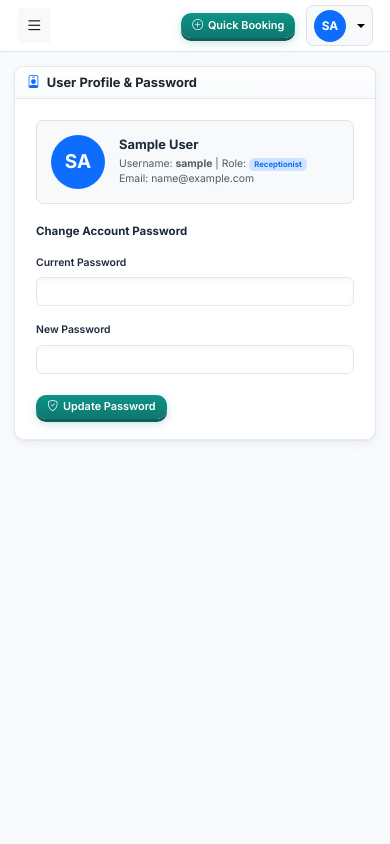
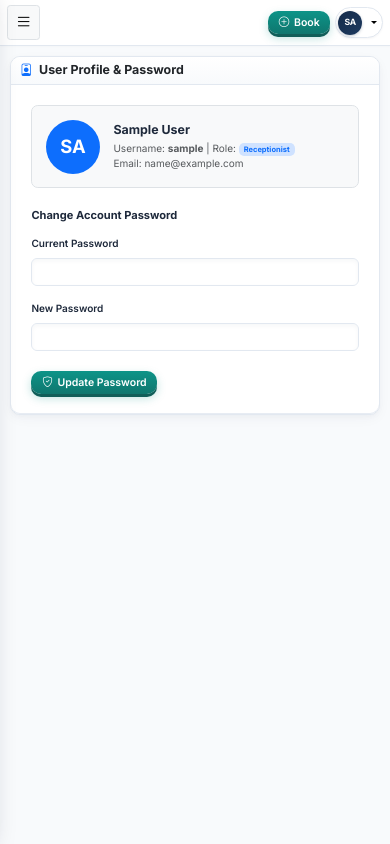
Before and after one commit to chirag1981/hotel-rooms-management, a Flask app: page /auth/profile in a window 390 px wide. Run offline with Flask 3, Linux system fonts and the light colour scheme; the visitor is signed in with stand-in values (Sample User, id 1); data comes from the database, SQL or seed files in the repository.

Commit message:
Make user profile pill compact and improve mobile sidebar and responsive layout

```diff
--- a/static/css/custom.css
+++ b/static/css/custom.css
@@ -176,7 +176,7 @@ h6, .h6 { font-size: 0.82rem; }
 
 /* Top Navbar */
 .app-topbar {
-  height: 52px;
+  height: 50px;
   background: var(--bg-surface);
   border-bottom: 1px solid var(--border-light);
   padding: 0 1.25rem;
@@ -184,12 +184,99 @@ h6, .h6 { font-size: 0.82rem; }
   align-items: center;
   justify-content: space-between;
   box-shadow: 0 1px 2px rgba(15, 23, 42, 0.02);
+  z-index: 90;
 }
 
 .topbar-actions {
   display: flex;
   align-items: center;
-  gap: 0.75rem;
+  gap: 0.65rem;
+}
+
+/* User Profile Topbar Dropdown (Compact & Elegant) */
+.user-profile-btn {
+  display: inline-flex;
+  align-items: center;
+  gap: 0.45rem;
+  background: #FFFFFF;
+  border: 1px solid var(--border-light);
+  border-radius: var(--radius-pill);
+  padding: 0.2rem 0.55rem 0.2rem 0.25rem;
+  font-size: 0.75rem;
+  line-height: 1.15;
+  transition: var(--transition-smooth);
+  cursor: pointer;
+  box-shadow: 0 1px 2px rgba(15, 23, 42, 0.04);
+}
+
+.user-profile-btn:hover, .user-profile-btn:focus-visible {
+  background: #F8FAFC;
+  border-color: #CBD5E1;
+  box-shadow: 0 2px 5px rgba(15, 23, 42, 0.08);
+}
+
+.user-profile-avatar {
+  width: 26px;
+  height: 26px;
+  min-width: 26px;
+  border-radius: 50%;
+  background: linear-gradient(135deg, var(--color-navy) 0%, #1e3a5f 100%);
+  color: #FFFFFF;
+  font-weight: 700;
+  font-size: 0.68rem;
+  display: flex;
+  align-items: center;
+  justify-content: center;
+  box-shadow: 0 1px 3px rgba(20, 43, 74, 0.25);
+  letter-spacing: -0.02em;
+}
+
+.user-profile-details {
+  text-align: left;
+  max-width: 120px;
+}
+
+.user-profile-name {
+  font-size: 0.74rem;
+  font-weight: 700;
+  color: var(--text-primary);
+  line-height: 1.1;
+  white-space: nowrap;
+  overflow: hidden;
+  text-overflow: ellipsis;
+}
+
+.user-profile-role {
+  font-size: 0.60rem;
+  font-weight: 600;
+  color: var(--text-secondary);
+  background: #F1F5F9;
+  border: 1px solid #E2E8F0;
+  border-radius: 3px;
+  padding: 0 0.28rem;
+  display: inline-block;
+  line-height: 1.2;
+}
+
+.dropdown-menu {
+  font-size: 0.76rem;
+  border-radius: var(--radius-md);
+  border: 1px solid var(--border-light);
+  box-shadow: 0 4px 16px rgba(15, 23, 42, 0.08);
+}
+
+.dropdown-item {
+  border-radius: var(--radius-sm);
+  padding: 0.35rem 0.65rem;
+  font-size: 0.76rem;
+  font-weight: 500;
+  color: var(--text-primary);
+  transition: background 0.15s ease;
+}
+
+.dropdown-item:hover, .dropdown-item:focus {
+  background: #F8FAFC;
+  color: var(--color-teal);
 }
 
 /* ==========================================================================
@@ -669,8 +756,25 @@ h6, .h6 { font-size: 0.82rem; }
 /* ==========================================================================
    Print & Responsive Styles
    ========================================================================== */
+.sidebar-backdrop {
+  position: fixed;
+  inset: 0;
+  background: rgba(15, 23, 42, 0.5);
+  backdrop-filter: blur(2px);
+  -webkit-backdrop-filter: blur(2px);
+  z-index: 1040;
+  opacity: 0;
+  visibility: hidden;
+  transition: opacity 0.25s ease, visibility 0.25s ease;
+}
+
+.sidebar-backdrop.show {
+  opacity: 1;
+  visibility: visible;
+}
+
 @media print {
-  .app-sidebar, .app-topbar, .btn-3d, .no-print {
+  .app-sidebar, .app-topbar, .btn-3d, .no-print, .sidebar-backdrop {
     display: none !important;
   }
   body, .app-main, .app-wrapper {
@@ -684,14 +788,64 @@ h6, .h6 { font-size: 0.82rem; }
   }
 }
 
-@media (max-width: 992px) {
+@media (max-width: 991.98px) {
   .app-sidebar {
     position: fixed;
-    left: -250px;
+    left: -260px;
     top: 0;
     bottom: 0;
+    width: 245px;
+    z-index: 1050;
+    box-shadow: 4px 0 24px rgba(15, 23, 42, 0.25);
+    transition: left 0.25s cubic-bezier(0.4, 0, 0.2, 1);
   }
   .app-sidebar.show {
     left: 0;
   }
+  .app-topbar {
+    padding: 0 0.85rem;
+    height: 48px;
+  }
 }
+
+@media (max-width: 575.98px) {
+  html {
+    font-size: 13.5px;
+  }
+  .app-topbar {
+    padding: 0 0.55rem;
+    height: 46px;
+  }
+  .topbar-actions {
+    gap: 0.35rem;
+  }
+  .user-profile-btn {
+    padding: 0.15rem 0.35rem 0.15rem 0.15rem;
+  }
+  .user-profile-avatar {
+    width: 24px;
+    height: 24px;
+    min-width: 24px;
+    font-size: 0.64rem;
+  }
+  main.p-3 {
+    padding: 0.75rem !important;
+  }
+  .stat-card-3d {
+    min-height: 70px;
+    padding: 0.5rem 0.65rem;
+  }
+  .stat-value {
+    font-size: 1.05rem;
+  }
+  .room-grid {
+    grid-template-columns: repeat(auto-fill, minmax(140px, 1fr));
+    gap: 0.5rem;
+  }
+  .room-card-3d {
+    padding: 0.45rem 0.55rem;
+  }
+  .card-header-3d {
+    padding: 0.45rem 0.65rem;
+  }
+}
--- a/templates/base.html
+++ b/templates/base.html
@@ -28,10 +28,13 @@
                 <div class="brand-icon-3d">
                     <i class="bi bi-buildings"></i>
                 </div>
-                <div>
-                    <div class="brand-title">{{ hotel_settings.hotel_name if hotel_settings else 'Hotel Rooms Management' }}</div>
+                <div class="flex-grow-1 min-w-0">
+                    <div class="brand-title text-truncate">{{ hotel_settings.hotel_name if hotel_settings else 'Hotel Rooms Management' }}</div>
                     <div class="brand-subtitle">Hotel Management System</div>
                 </div>
+                <button class="btn btn-sm text-white-50 p-0 d-lg-none" id="sidebarCloseBtn" type="button" aria-label="Close sidebar">
+                    <i class="bi bi-x-lg fs-5"></i>
+                </button>
             </div>
 
             <nav class="sidebar-nav">
@@ -100,16 +103,19 @@
 
         </aside>
 
+        <!-- Sidebar backdrop for mobile -->
+        <div class="sidebar-backdrop d-lg-none" id="sidebarBackdrop"></div>
+
         <!-- Main Content Area -->
         <div class="app-main">
             <!-- Topbar -->
             <header class="app-topbar">
-                <div class="d-flex align-items-center gap-3">
-                    <button class="btn btn-sm btn-light d-lg-none" id="sidebarToggle" type="button" aria-label="Toggle menu">
+                <div class="d-flex align-items-center gap-2 gap-md-3">
+                    <button class="btn btn-sm btn-light border d-lg-none py-1 px-2" id="sidebarToggle" type="button" aria-label="Toggle menu">
                         <i class="bi bi-list fs-5"></i>
                     </button>
                     <div class="d-none d-md-flex align-items-center text-muted small">
-                        <i class="bi bi-clock me-1"></i>
+                        <i class="bi bi-clock me-1 text-teal"></i>
                         <span>{{ current_datetime.strftime('%A, %d %B %Y') }}</span>
                     </div>
                 </div>
@@ -117,26 +123,27 @@
                 <div class="topbar-actions">
                     <a href="{{ url_for('bookings.new') }}" class="btn-3d btn-3d-primary btn-sm">
                         <i class="bi bi-plus-circle"></i>
-                        <span>Quick Booking</span>
+                        <span class="d-none d-sm-inline">Quick Booking</span>
+                        <span class="d-sm-none">Book</span>
                     </a>
 
-                    <!-- User Profile Dropdown -->
+                    <!-- Compact User Profile Dropdown -->
                     <div class="dropdown">
-                        <button class="btn btn-light dropdown-toggle d-flex align-items-center gap-2 border rounded-3 py-1 px-2" type="button" data-bs-toggle="dropdown" aria-expanded="false">
-                            <div class="rounded-circle bg-primary text-white d-flex align-items-center justify-content-center fw-bold" style="width: 32px; height: 32px; font-size: 0.85rem;">
+                        <button class="user-profile-btn dropdown-toggle" type="button" data-bs-toggle="dropdown" aria-expanded="false" aria-label="User Account Menu">
+                            <div class="user-profile-avatar">
                                 {{ current_user.full_name[:2].upper() }}
                             </div>
-                            <div class="text-start d-none d-sm-block">
-                                <div class="fw-bold fs-7 lh-1">{{ current_user.full_name }}</div>
-                                <span class="badge bg-secondary-subtle text-secondary py-0" style="font-size: 0.68rem;">{{ current_user.role|capitalize }}</span>
+                            <div class="user-profile-details d-none d-sm-block">
+                                <div class="user-profile-name">{{ current_user.full_name }}</div>
+                                <span class="user-profile-role">{{ current_user.role|capitalize }}</span>
                             </div>
                         </button>
-                        <ul class="dropdown-menu dropdown-menu-end shadow-sm border">
-                            <li><a class="dropdown-item" href="{{ url_for('auth.profile') }}"><i class="bi bi-person me-2"></i>My Profile</a></li>
+                        <ul class="dropdown-menu dropdown-menu-end shadow-sm border py-1">
+                            <li><a class="dropdown-item" href="{{ url_for('auth.profile') }}"><i class="bi bi-person me-2 text-muted"></i>My Profile</a></li>
                             {% if current_user.is_admin %}
-                            <li><a class="dropdown-item" href="{{ url_for('settings.index') }}"><i class="bi bi-gear me-2"></i>System Settings</a></li>
+                            <li><a class="dropdown-item" href="{{ url_for('settings.index') }}"><i class="bi bi-gear me-2 text-muted"></i>System Settings</a></li>
                             {% endif %}
-                            <li><hr class="dropdown-divider"></li>
+                            <li><hr class="dropdown-divider my-1"></li>
                             <li><a class="dropdown-item text-danger" href="{{ url_for('auth.logout') }}"><i class="bi bi-box-arrow-right me-2"></i>Sign Out</a></li>
                         </ul>
                     </div>
```
Also changed, not shown: static/js/main.js (+32 -4 lines).
